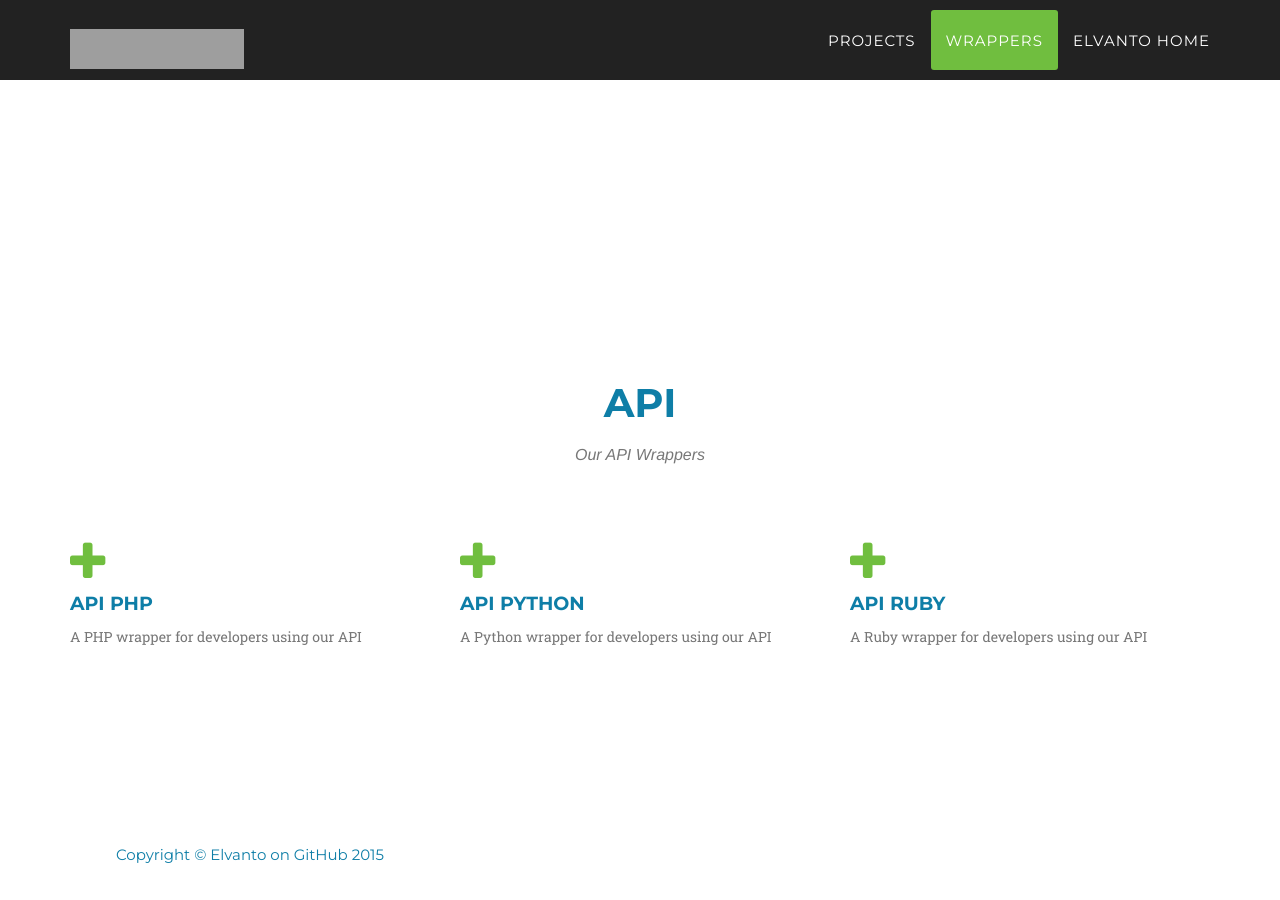
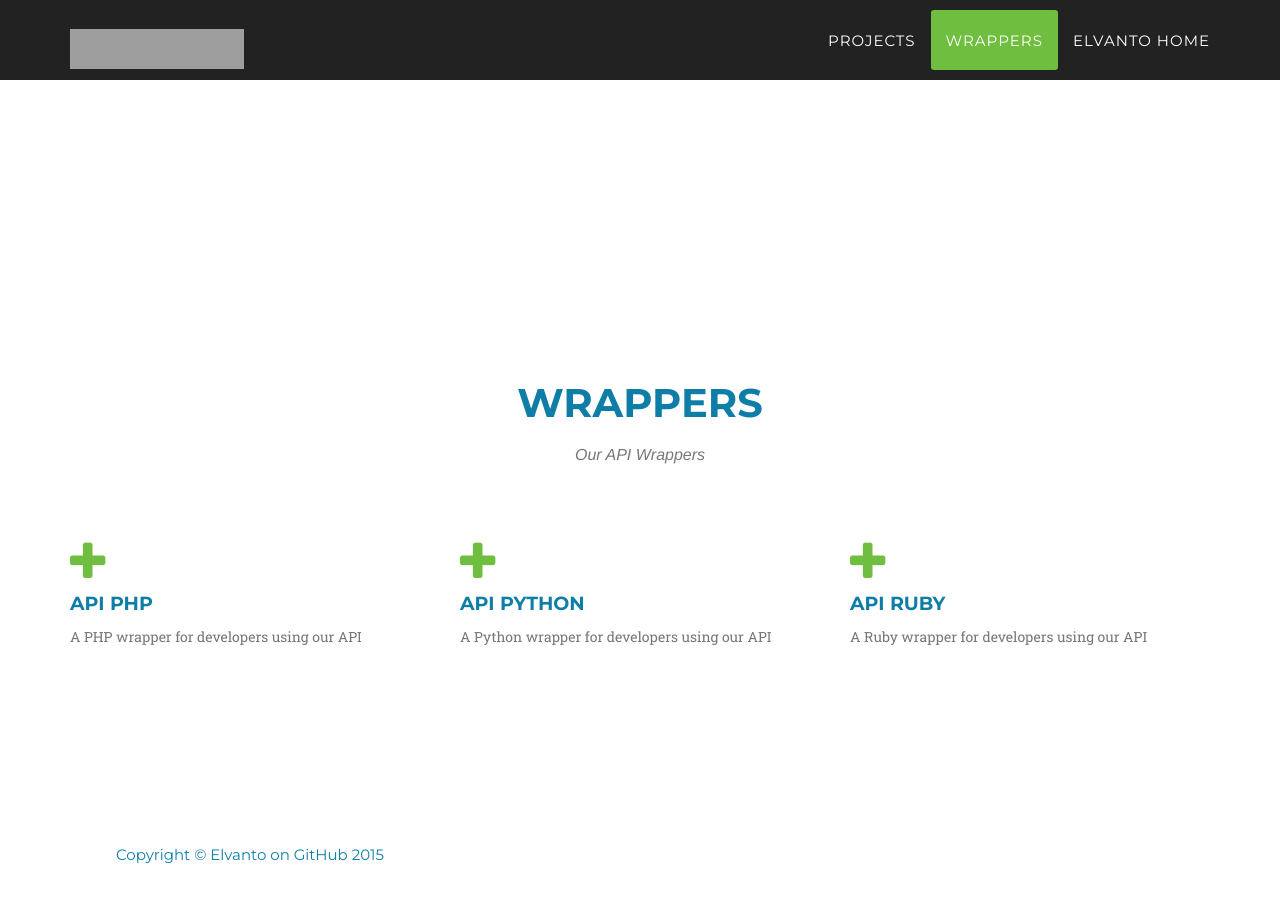
Before and after one commit to elvanto/elvanto.github.io, a Jekyll site: the page built from index.html, in a window 1280 px wide and 900 px high, scrolled down 1138 px. Built offline with Jekyll 4.4.1, drawn with Linux system fonts in a browser that asks for light colours; nearby versions of some CDN libraries; some web fonts are replaced; grey boxes are pictures that could not be loaded.

Commit message:
Updated wrappers section title

```diff
--- a/_includes/wrappers.html
+++ b/_includes/wrappers.html
@@ -2,7 +2,7 @@
   <div class="container">
     <div class="row">
       <div class="col-lg-12 text-center">
-        <h2 class="section-heading">API</h2>
+        <h2 class="section-heading">Wrappers</h2>
         <h3 class="section-subheading text-muted">Our API Wrappers</h3>
       </div>
     </div>
```
